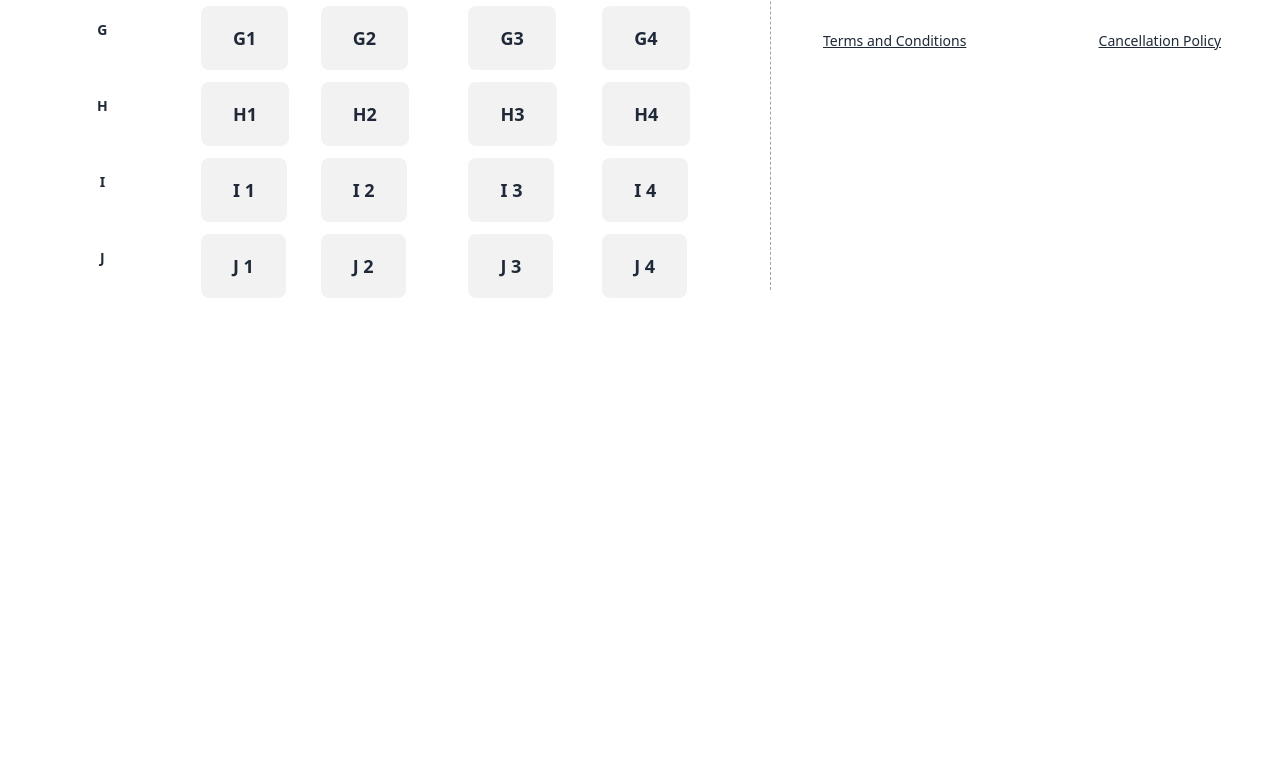
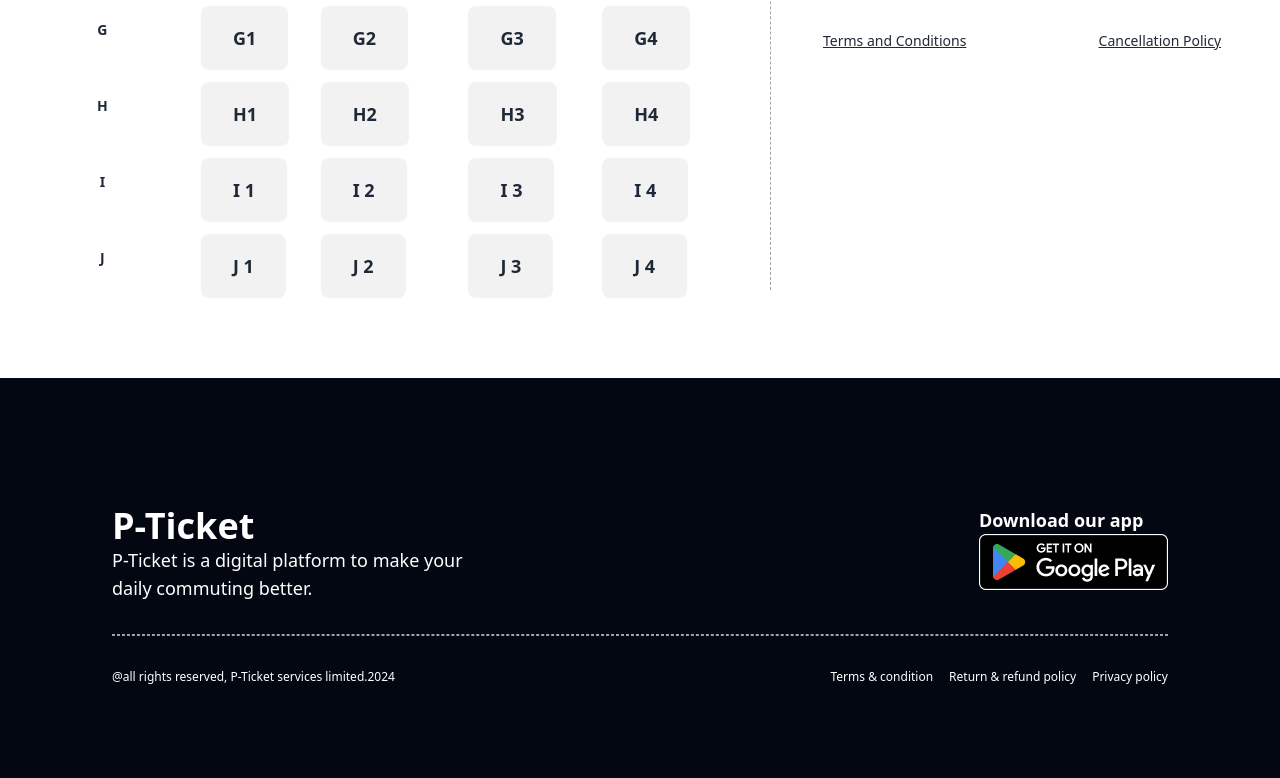
Before and after one commit to khsam/E_Ticket_system, a plain HTML site: page index.html in a window 1280 px wide. Shown: the part 3004-3782 px from the top of the page. Before the commit the page ends 3346 px from the top, so only its background shows below. Drawn offline with nearby package versions, Linux system fonts and the light colour scheme.

Commit message:
footer added

```diff
--- a/index.html
+++ b/index.html
@@ -448,6 +448,36 @@
 
         </section>
 
+        <section class="footerCls">
+          <div class="h-[400px] bg-[#030712] mt-9">
+            <div class="mx-28 pt-32" >
+              <!-- <div class=" px-24 bg-slate-50"> -->
+                <div class="flex justify-between">
+                <div class="w-[370px]">
+                  <p class="text-left font-extrabold text-4xl text-white">P-Ticket</p>
+                  <p class="text-lg text-white">P-Ticket is a digital platform to make your daily commuting better.</p>
+                </div>
+                <div>
+                  <div><p class="text-left font-semibold text-lg text-white">Download our app</p></div>
+                  <div>
+                    <img src="images/Google_play.png" alt="">
+                  </div>
+                </div>
+              </div>
+              <div class="border-[1px] border-dashed border-gray-400 my-8"></div>
+              <div class="flex justify-between">
+                <div><p class="text-[12px] text-white">@all rights reserved, P-Ticket services limited.2024</p></div>
+                <div class="flex justify-between">
+                  <p class="text-[12px] text-white">Terms & condition</p>
+                  <p class="text-[12px] text-white mx-4">Return & refund policy</p>
+                  <p class="text-[12px] text-white">Privacy policy</p>
+                </div>
+              </div>
+            </div>
+          </div>
+
+        </section>
+
         <section class="modalSection">
           <div>
             <dialog id="confirmModal" class="modal">
```
Also changed, not shown: images/Google_play.png (added), images/playstore.png (added).
